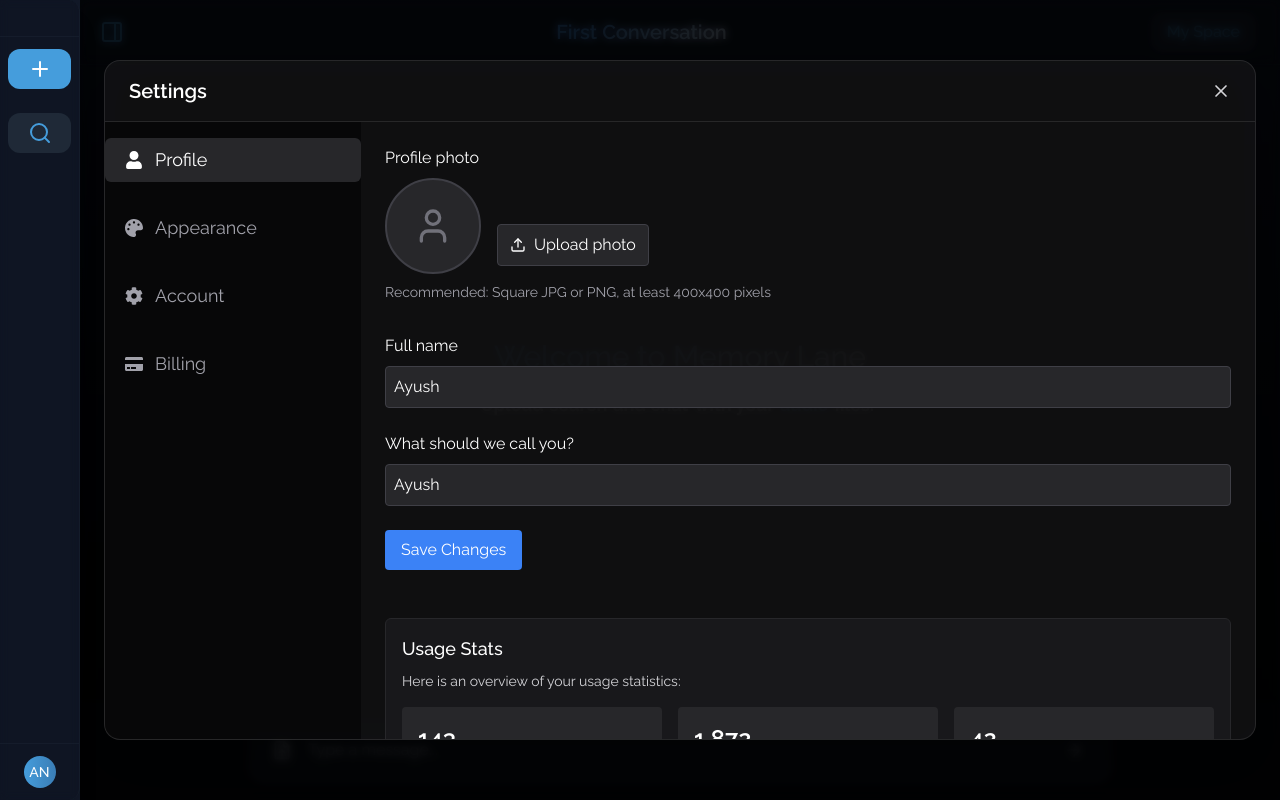
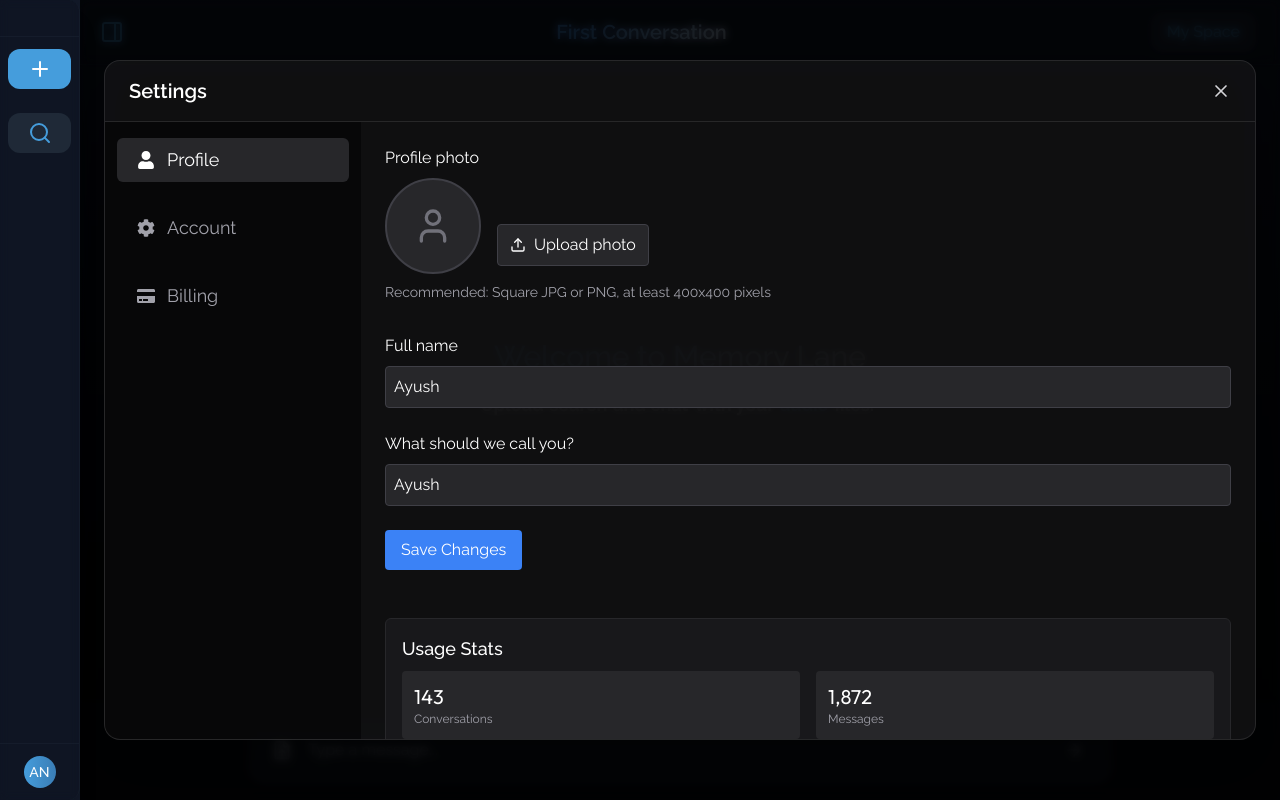
Before and after one commit to aysahoo/Memory-Lane, a React (Vite) app in the folder Frontend/: page /chat in a window 1280 px wide. Both pictures are taken after a click on the button 233 px from the left and 768 px from the top of the page. Built offline with nearby package versions, Linux system fonts and the light colour scheme; a web font is replaced by a local one.

Commit message:
Updated the settings modal

```diff
--- a/Frontend/src/components/Appearance.jsx
+++ /dev/null
@@ -1,35 +0,0 @@
-import React from 'react'
-
-export default function AppearanceTab() {
-    return (
-      <div className="p-6 bg-zinc-900 border border-zinc-800 rounded-md mb-6">
-        <h2 className="text-lg font-medium mb-4">Appearance Settings</h2>
-        <div className="flex items-center justify-between mb-4">
-          <div>
-            <h3 className="font-medium mb-1">Dark mode</h3>
-            <p className="text-sm text-zinc-300">
-              Apply a dark theme to reduce eye strain in low-light environments
-            </p>
-          </div>
-          <label className="inline-flex items-center cursor-pointer">
-            <input
-              type="checkbox"
-              className="sr-only peer"
-              defaultChecked={true}
-            />
-            <div className="relative w-11 h-6 bg-blue-600 rounded-full peer peer-focus:outline-none peer-focus:ring-2 peer-focus:ring-blue-300">
-              <div className="absolute top-[2px] left-[2px] bg-white w-5 h-5 rounded-full translate-x-5"></div>
-            </div>
-          </label>
-        </div>
-        <div className="mb-4">
-          <h3 className="font-medium mb-2">Font size</h3>
-          <div className="flex items-center">
-            <span className="text-sm mr-2">A</span>
-            <input type="range" className="w-full" />
-            <span className="text-lg ml-2">A</span>
-          </div>
-        </div>
-      </div>
-    );
-  }
--- a/Frontend/src/components/ProfileTab.jsx
+++ b/Frontend/src/components/ProfileTab.jsx
@@ -9,8 +9,6 @@ export default function ProfileTab({ saveChanges }) {
   // State for form fields
   const [fullName, setFullName] = useState('Ayush');
   const [displayName, setDisplayName] = useState('Ayush');
-  const [preferences, setPreferences] = useState('');
-  const [artifactsEnabled, setArtifactsEnabled] = useState(true);
   const [profilePhoto, setProfilePhoto] = useState(null);
 
   // Handler for sidebar actions
--- a/Frontend/src/components/Sidebar.tsx
+++ b/Frontend/src/components/Sidebar.tsx
@@ -1,7 +1,6 @@
 import React, { useState } from 'react';
 import { Plus, Search, Settings, Trash2 } from 'lucide-react';
 import { Conversation } from './CommonTypes';
-import { Link } from 'react-router-dom';
 
 interface SidebarProps {
   sidebarOpen: boolean;
--- a/Frontend/src/components/Sidebar1.jsx
+++ b/Frontend/src/components/Sidebar1.jsx
@@ -1,16 +1,15 @@
 import React from 'react';
-import { FaUser, FaPalette, FaCog, FaCreditCard } from 'react-icons/fa';
+import { FaUser, FaCog, FaCreditCard } from 'react-icons/fa';
 
 export default function Sidebar1({ activeTab, setActiveTab }) {
   const tabs = [
     { id: 'profile', label: 'Profile', icon: <FaUser /> },
-    { id: 'appearance', label: 'Appearance', icon: <FaPalette /> },
     { id: 'account', label: 'Account', icon: <FaCog /> },
     { id: 'billing', label: 'Billing', icon: <FaCreditCard /> }
   ];
 
   return (
-    <div className=" md:w-64 bg-black/50 h-screen flex flex-col items-center md:items-start space-y-4 pt-4 md:space-y-6">
+    <div className="md:w-64 bg-black/50 h-screen flex flex-col items-center md:px-3 md:items-start space-y-4 pt-4 md:space-y-6">
       {tabs.map((tab) => (
         <button
           key={tab.id}
@@ -24,7 +23,6 @@ export default function Sidebar1({ activeTab, setActiveTab }) {
           <div className="flex justify-center items-center">
             {tab.icon}
           </div>
-          {/* Show label only on larger screens */}
           <span className="hidden md:block">{tab.label}</span>
         </button>
       ))}
--- a/Frontend/src/components/UsageStats.jsx
+++ b/Frontend/src/components/UsageStats.jsx
@@ -4,18 +4,15 @@ export default function UsageStats() {
   const stats = [
     { value: '143', label: 'Conversations' },
     { value: '1,872', label: 'Messages' },
-    { value: '42', label: 'Artifacts' }
   ];
 
   return (
-    <div className="p-4 sm:p-4 bg-zinc-900 border border-zinc-800 rounded-md mb-6">
+    <div className="p-3 sm:p-4 bg-zinc-900 border border-zinc-800 rounded-md mb-6">
       <h2 className="text-lg font-medium mb-2">Usage Stats</h2>
-      <p className="text-sm text-zinc-300 mb-4">Here is an overview of your usage statistics:</p>
-
-      <div className="grid grid-cols-1 sm:grid-cols-2 md:grid-cols-3 gap-4">
+      <div className="grid grid-cols-2 gap-4">
         {stats.map((stat, index) => (
-          <div key={index} className="bg-zinc-800 p-4 rounded">
-            <h3 className="text-2xl font-semibold">{stat.value}</h3>
+          <div key={index} className="bg-zinc-800 p-3 rounded">
+            <h3 className="text-xl font-outfit ">{stat.value}</h3>
             <p className="text-xs text-zinc-400">{stat.label}</p>
           </div>
         ))}
--- a/Frontend/src/pages/Chat.tsx
+++ b/Frontend/src/pages/Chat.tsx
@@ -96,8 +96,17 @@ const Chat: React.FC = () => {
   };
 
   const toggleSidebar = () => {
-    setSidebarOpen(!sidebarOpen);
+    setSidebarOpen((prev) => {
+      if (!prev) setShowSettings(false); // close settings if opening sidebar
+      return !prev;
+    });
   };
+  const openSettings = () => {
+    setShowSettings(true);
+    setSidebarOpen(false); // close sidebar if opening settings
+  };
+
+
 
   return (
     <div className="flex h-dvh w-full overflow-hidden bg-gray-900 text-white">
@@ -109,7 +118,7 @@ const Chat: React.FC = () => {
         setActiveConversation={setActiveConversation}
         toggleSidebar={toggleSidebar}
         handleDeleteConversation={handleDeleteConversation}
-        onOpenSettings={() => setShowSettings(true)} // ⬅️ Open settings
+        onOpenSettings={openSettings} // ⬅️ Open settings
       />
 
       <main className="relative flex flex-1 flex-col transition-all overflow-y-hidden duration-300 bg-gradient-to-b from-gray-900/30 to-black/60 backdrop-blur-sm">
--- a/Frontend/src/pages/ProfileSettings.jsx
+++ b/Frontend/src/pages/ProfileSettings.jsx
@@ -1,7 +1,6 @@
 import { useState } from 'react';
 import Sidebar1 from '../components/Sidebar1';
 import ProfileTab from '../components/ProfileTab';
-import AppearanceTab from '../components/Appearance';
 import AccountTab from '../components/AccountTab';
 import BillingTab from '../components/BillingTab';
 import { X } from 'lucide-react';
@@ -21,8 +20,6 @@ export default function ProfileSettings({ isOpen, onClose }) {
     switch (activeTab) {
       case 'profile':
         return <ProfileTab saveChanges={saveChanges} />;
-      case 'appearance':
-        return <AppearanceTab />;
       case 'account':
         return <AccountTab />;
       case 'billing':
@@ -33,10 +30,10 @@ export default function ProfileSettings({ isOpen, onClose }) {
   };
 
   return (
-    <div className="fixed inset-0 z-50 bg-black/80 backdrop-blur-sm flex items-center justify-center p-4">
+    <div className="fixed inset-0 z-50 bg-black/80 backdrop-blur-sm flex items-center justify-center p-4 overflow-y-auto">
       {/* Modal Container */}
-      <div className="relative w-full max-w-6xl h-[85vh] overflow-hidden flex flex-col rounded-2xl shadow-2xl
-        bg-zinc-800/40 backdrop-blur-xl border border-white/10 text-white">
+      <div className="relative w-full max-w-6xl h-[85vh] flex flex-col rounded-2xl shadow-2xl
+        bg-zinc-800/40 backdrop-blur-xl border border-white/10 text-white overflow-hidden">
 
         {/* Header */}
         <div className="flex items-center justify-between px-6 py-4 border-b border-white/10">
```
